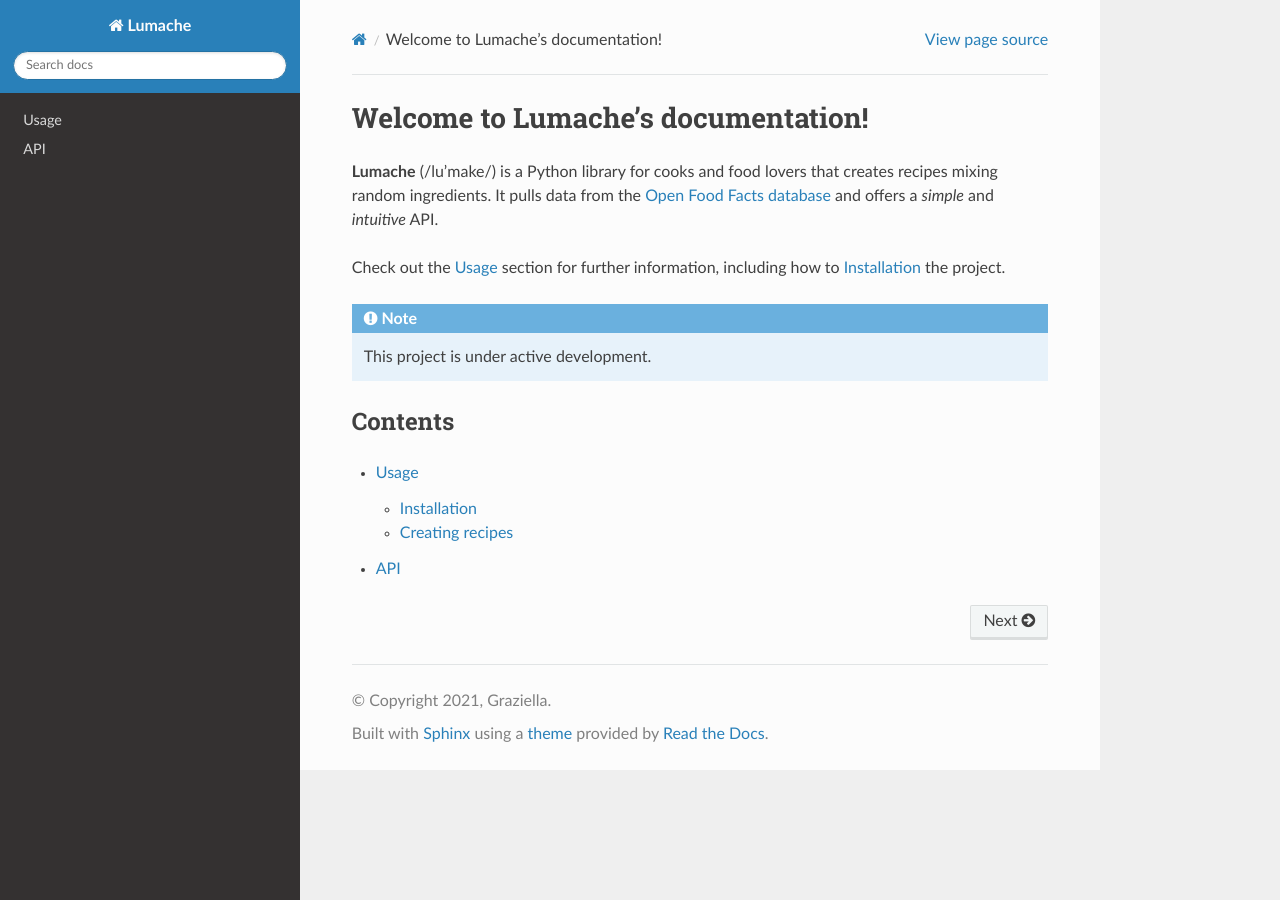
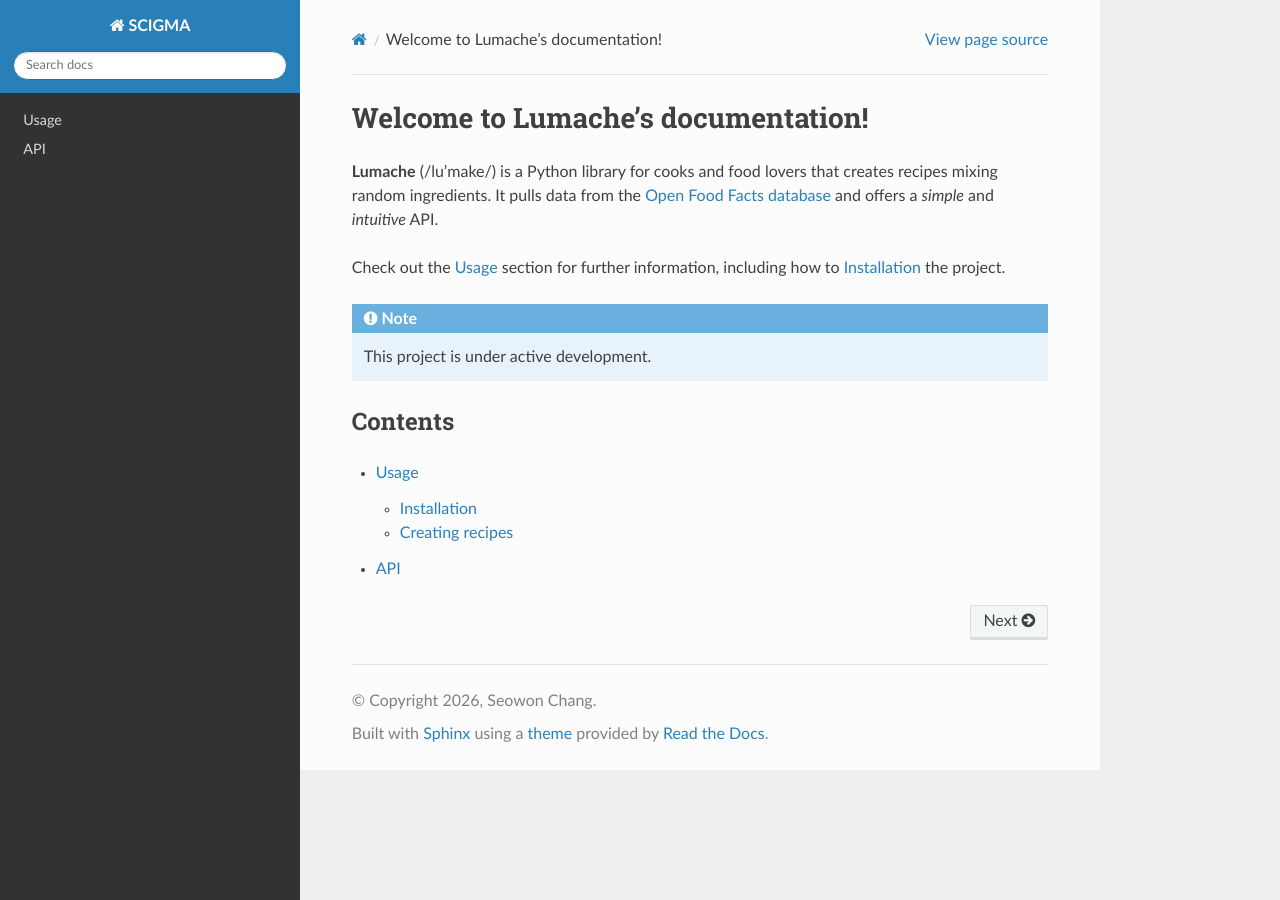
Before and after one commit to Tchang27/rtd-tutorial, a Sphinx documentation site: the page built from docs/source/index.rst, in a window 1280 px wide. Built offline with Sphinx 7.4.7 and the Read the Docs theme 3.1.0, drawn with Linux system fonts in a browser that asks for light colours.

Commit message:
Update conf.py

```diff
--- a/docs/source/conf.py
+++ b/docs/source/conf.py
@@ -2,9 +2,9 @@
 
 # -- Project information
 
-project = 'Lumache'
-copyright = '2021, Graziella'
-author = 'Graziella'
+project = 'SCIGMA'
+copyright = '2026, Seowon Chang'
+author = 'Seowon Chang'
 
 release = '0.1'
 version = '0.1.0'
```
